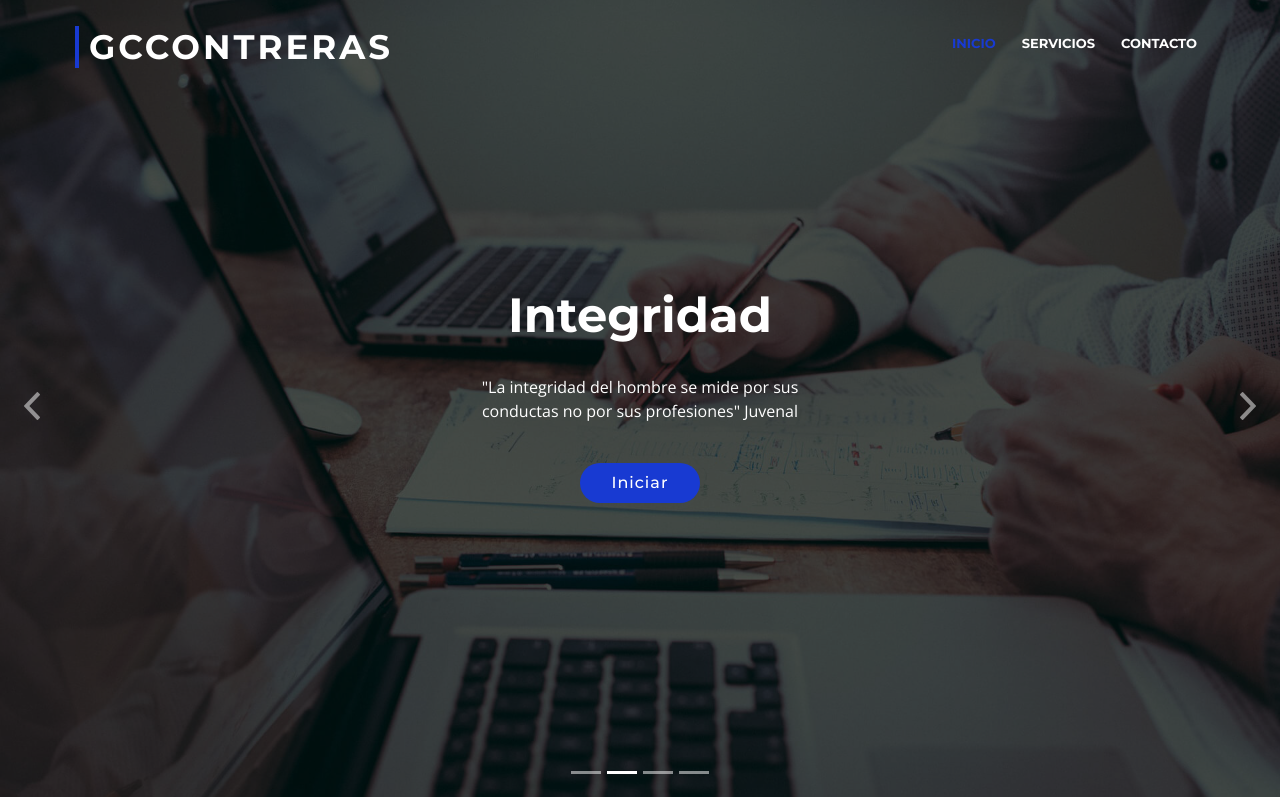
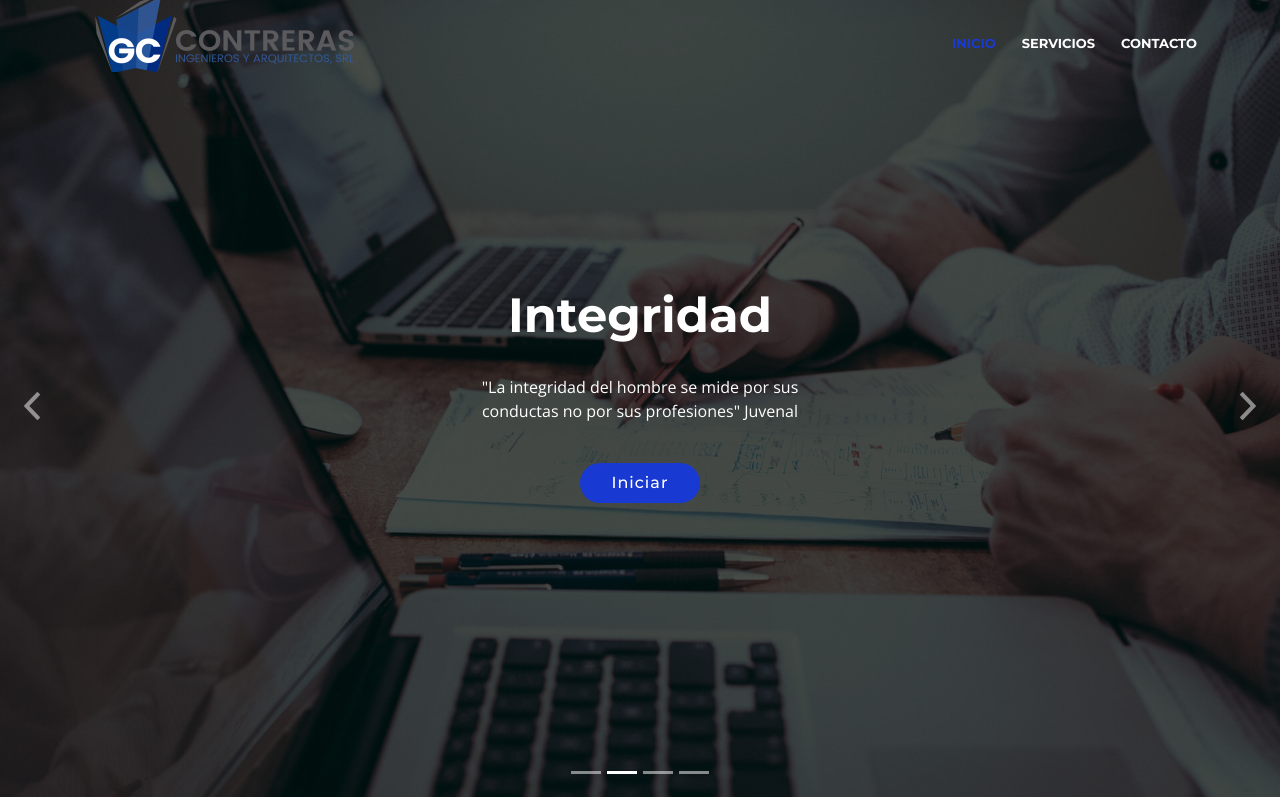
Before and after one commit to gccontreras/gccontreras.github.io, a plain HTML site: page index.html in a window 1280 px wide. Shown: the top 797 px of the page. Drawn offline with nearby package versions, Linux system fonts and the light colour scheme; files whose address does not match are found by name.

Commit message:
updated logo

```diff
--- a/css/style.css
+++ b/css/style.css
@@ -126,7 +126,7 @@ h6 {
 
 #header {
   padding: 30px 0;
-  height: 92px;
+  height: 192px;
   position: fixed;
   left: 0;
   top: 0;
@@ -142,11 +142,11 @@ h6 {
   transition: all 0.5s;
 }
 
-#header #logo {
+#header #logo a{
   float: left;
 }
 
-#header #logo h1 {
+#header #logo h1 a {
   font-size: 34px;
   margin: 0;
   padding: 0;
@@ -166,6 +166,8 @@ h6 {
 #header #logo img {
   padding: 0;
   margin: 0;
+  margin-top:-3em;
+
 }
 
 /*--------------------------------------------------------------
@@ -346,6 +348,7 @@ h6 {
 }
 
 .nav-menu ul li {
+  /* min-width: 180px; */
   min-width: 180px;
 }
 
--- a/index.html
+++ b/index.html
@@ -39,9 +39,9 @@
     <div class="container-fluid">
 
       <div id="logo" class="pull-left">
-        <h1><a href="#intro" class="scrollto">GCCONTRERAS</a></h1>
+        <!-- <h1><a href="#intro" class="scrollto3">GCCONTRERAS</a></h1> -->
         <!-- Uncomment below if you prefer to use an image logo -->
-        <!-- <a href="#intro"><img src="img/logo.png" alt="" title="" /></a>-->
+        <a href="#intro" class="scrollto"><img src="img/logo/logo-300.png" alt="" title="" /></a>
       </div>
 
       <nav id="nav-menu-container">
```
Also changed, not shown: img/logo/GC Contreras logo blanco.jpeg (added), img/logo/GC-Logo-SinFondo-01.png (added), img/logo/Grupo GC Contreras logo .jpeg (added), img/logo/logo-250.png (added), img/logo/logo-300.png (added), img/logo/logo-302.png (added), img/logo/logo-350.png (added), img/logo/logo-450.png (added), img/logo/logo007.png (added), 1 other file.
